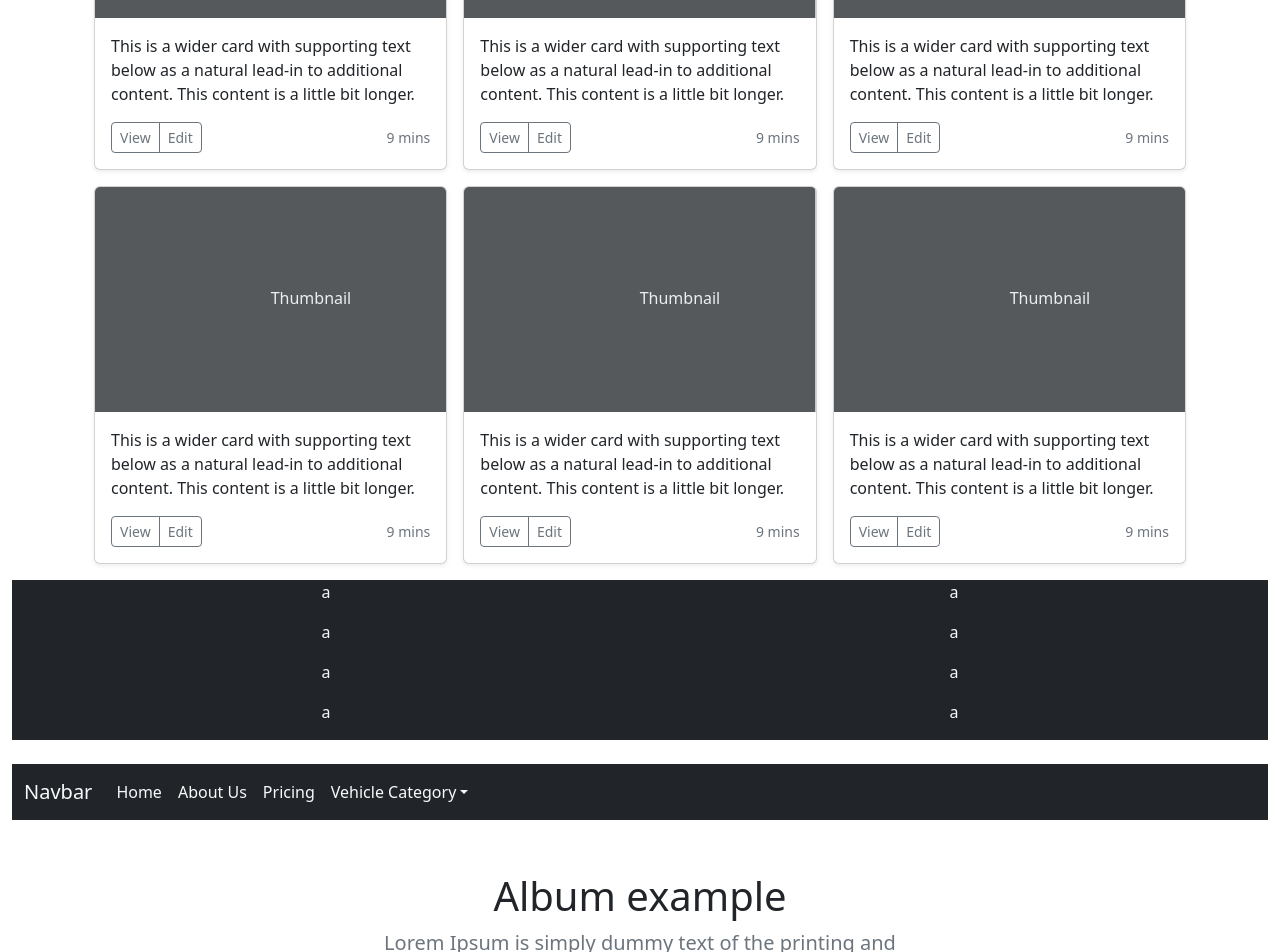
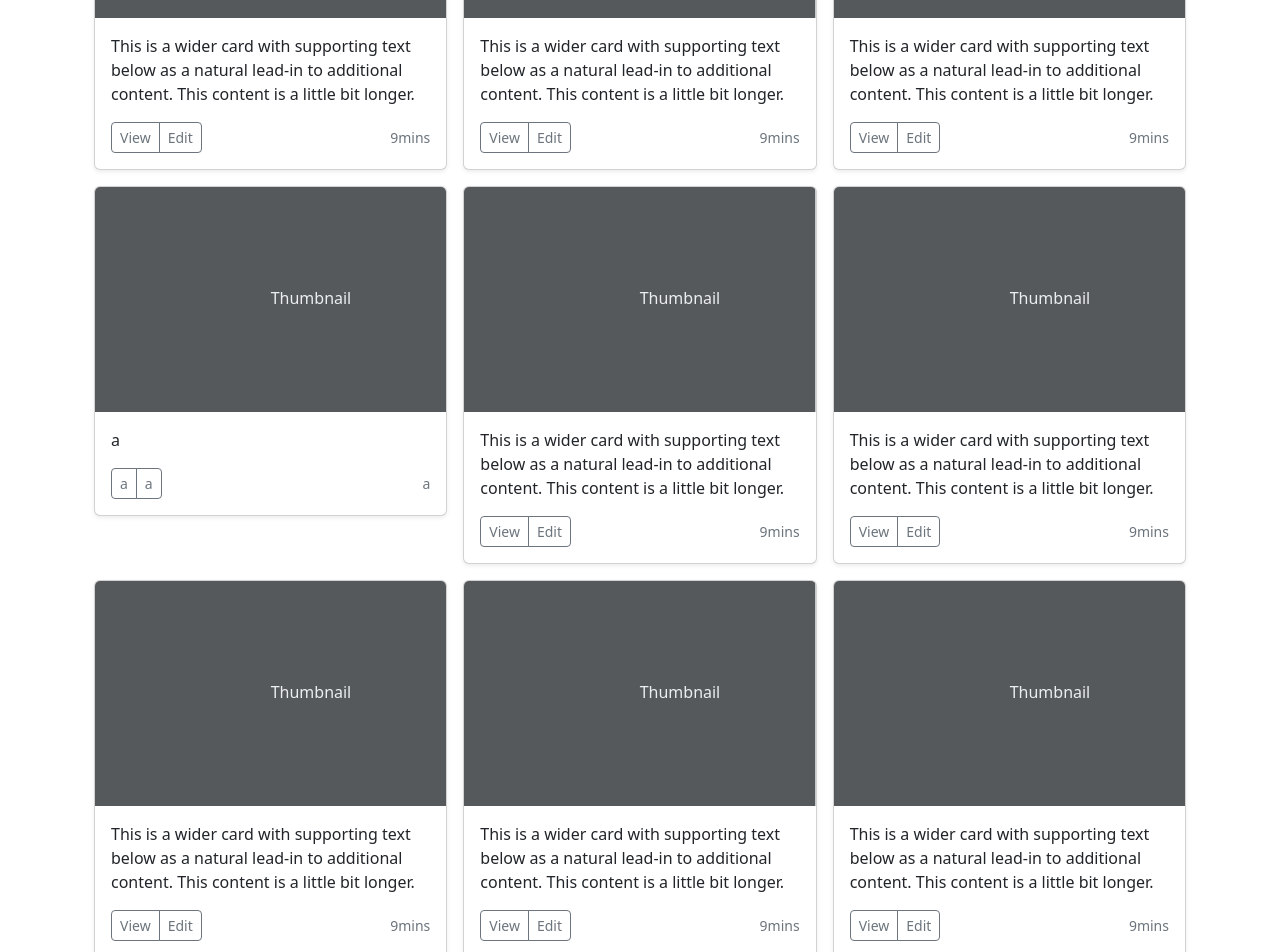
Before and after one commit to FSTeam3/ReactStatic, a React (Create React App) app: page / in a window 1280 px wide. Shown: the part 1080-2032 px from the top of the page. Built offline with nearby package versions, Linux system fonts and the light colour scheme.

Commit message:
Card data added and nade generalised

```diff
--- a/src/App.js
+++ b/src/App.js
@@ -8,6 +8,7 @@ import Forms from './compo/Forms';
 function App() {
   return (
   <div>
+
       <Header />
       <Home />
       <Footers />
--- a/src/compo/Ca.js
+++ b/src/compo/Ca.js
@@ -1,110 +1,30 @@
 import React from 'react'
-
+import Card_data from '../datas/Card_data'
 const Ca = () => {
   return (
     <div class="container">
-
       <div class="row row-cols-1 row-cols-sm-2 row-cols-md-3 g-3">
-        <div class="col">
+        {Card_data.map((data) => {
+          return <div class="col">
             <div class="card shadow-sm">
               <svg class="bd-placeholder-img card-img-top" width="100%" height="225" xmlns="http://www.w3.org/2000/svg" role="img" aria-label="Placeholder: Thumbnail" preserveAspectRatio="xMidYMid slice" focusable="false"><title>Placeholder</title><rect width="100%" height="100%" fill="#55595c"></rect><text x="50%" y="50%" fill="#eceeef" dy=".3em">Thumbnail</text></svg>
 
               <div class="card-body">
-              <p class="card-text">This is a wider card with supporting text below as a natural lead-in to additional content. This content is a little bit longer.</p>
+                <p class="card-text">{data.p}</p>
                 <div class="d-flex justify-content-between align-items-center">
                   <div class="btn-group">
-                  <button type="button" class="btn btn-sm btn-outline-secondary">View</button>
-                  <button type="button" class="btn btn-sm btn-outline-secondary">Edit</button>
+                    <button type="button" class="btn btn-sm btn-outline-secondary">{data.btn1}</button>
+                    <button type="button" class="btn btn-sm btn-outline-secondary">{data.btn2}</button>
                   </div>
-                <small class="text-muted">9 mins</small>
+                  <small class="text-muted">{data.min}</small>
                 </div>
               </div>
             </div>
           </div>
-        <div class="col">
-          <div class="card shadow-sm">
-            <svg class="bd-placeholder-img card-img-top" width="100%" height="225" xmlns="http://www.w3.org/2000/svg" role="img" aria-label="Placeholder: Thumbnail" preserveAspectRatio="xMidYMid slice" focusable="false"><title>Placeholder</title><rect width="100%" height="100%" fill="#55595c"></rect><text x="50%" y="50%" fill="#eceeef" dy=".3em">Thumbnail</text></svg>
-
-            <div class="card-body">
-              <p class="card-text">This is a wider card with supporting text below as a natural lead-in to additional content. This content is a little bit longer.</p>
-              <div class="d-flex justify-content-between align-items-center">
-                <div class="btn-group">
-                  <button type="button" class="btn btn-sm btn-outline-secondary">View</button>
-                  <button type="button" class="btn btn-sm btn-outline-secondary">Edit</button>
-                </div>
-                <small class="text-muted">9 mins</small>
-              </div>
-            </div>
-          </div>
-        </div>
-        <div class="col">
-          <div class="card shadow-sm">
-            <svg class="bd-placeholder-img card-img-top" width="100%" height="225" xmlns="http://www.w3.org/2000/svg" role="img" aria-label="Placeholder: Thumbnail" preserveAspectRatio="xMidYMid slice" focusable="false"><title>Placeholder</title><rect width="100%" height="100%" fill="#55595c"></rect><text x="50%" y="50%" fill="#eceeef" dy=".3em">Thumbnail</text></svg>
-
-            <div class="card-body">
-              <p class="card-text">This is a wider card with supporting text below as a natural lead-in to additional content. This content is a little bit longer.</p>
-              <div class="d-flex justify-content-between align-items-center">
-                <div class="btn-group">
-                  <button type="button" class="btn btn-sm btn-outline-secondary">View</button>
-                  <button type="button" class="btn btn-sm btn-outline-secondary">Edit</button>
-                </div>
-                <small class="text-muted">9 mins</small>
-              </div>
-            </div>
+        })}
       </div>
     </div>
 
-
-        <div class="col">
-          <div class="card shadow-sm">
-            <svg class="bd-placeholder-img card-img-top" width="100%" height="225" xmlns="http://www.w3.org/2000/svg" role="img" aria-label="Placeholder: Thumbnail" preserveAspectRatio="xMidYMid slice" focusable="false"><title>Placeholder</title><rect width="100%" height="100%" fill="#55595c"></rect><text x="50%" y="50%" fill="#eceeef" dy=".3em">Thumbnail</text></svg>
-
-            <div class="card-body">
-              <p class="card-text">This is a wider card with supporting text below as a natural lead-in to additional content. This content is a little bit longer.</p>
-              <div class="d-flex justify-content-between align-items-center">
-                <div class="btn-group">
-                  <button type="button" class="btn btn-sm btn-outline-secondary">View</button>
-                  <button type="button" class="btn btn-sm btn-outline-secondary">Edit</button>
-                </div>
-                <small class="text-muted">9 mins</small>
-              </div>
-            </div>
-          </div>
-        </div>
-        <div class="col">
-          <div class="card shadow-sm">
-            <svg class="bd-placeholder-img card-img-top" width="100%" height="225" xmlns="http://www.w3.org/2000/svg" role="img" aria-label="Placeholder: Thumbnail" preserveAspectRatio="xMidYMid slice" focusable="false"><title>Placeholder</title><rect width="100%" height="100%" fill="#55595c"></rect><text x="50%" y="50%" fill="#eceeef" dy=".3em">Thumbnail</text></svg>
-
-            <div class="card-body">
-              <p class="card-text">This is a wider card with supporting text below as a natural lead-in to additional content. This content is a little bit longer.</p>
-              <div class="d-flex justify-content-between align-items-center">
-                <div class="btn-group">
-                  <button type="button" class="btn btn-sm btn-outline-secondary">View</button>
-                  <button type="button" class="btn btn-sm btn-outline-secondary">Edit</button>
-                </div>
-                <small class="text-muted">9 mins</small>
-              </div>
-            </div>
-          </div>
-        </div>
-        <div class="col">
-          <div class="card shadow-sm">
-            <svg class="bd-placeholder-img card-img-top" width="100%" height="225" xmlns="http://www.w3.org/2000/svg" role="img" aria-label="Placeholder: Thumbnail" preserveAspectRatio="xMidYMid slice" focusable="false"><title>Placeholder</title><rect width="100%" height="100%" fill="#55595c"></rect><text x="50%" y="50%" fill="#eceeef" dy=".3em">Thumbnail</text></svg>
-
-            <div class="card-body">
-              <p class="card-text">This is a wider card with supporting text below as a natural lead-in to additional content. This content is a little bit longer.</p>
-              <div class="d-flex justify-content-between align-items-center">
-                <div class="btn-group">
-                  <button type="button" class="btn btn-sm btn-outline-secondary">View</button>
-                  <button type="button" class="btn btn-sm btn-outline-secondary">Edit</button>
-                </div>
-                <small class="text-muted">9 mins</small>
-              </div>
-            </div>
-          </div>
-        </div>
-      </div>
-    </div>
   )
 }
 
--- /dev/null
+++ b/src/datas/Card_data.js
@@ -0,0 +1,59 @@
+const Card_Data = [
+    {
+        p : "This is a wider card with supporting text below as a natural lead-in to additional content. This content is a little bit longer.",
+        btn1 : "View",
+        btn2 : "Edit",
+        min : "9mins"
+    },
+    {
+        p : "This is a wider card with supporting text below as a natural lead-in to additional content. This content is a little bit longer.",
+        btn1 : "View",
+        btn2 : "Edit",
+        min : "9mins"
+    },
+    {
+        p : "This is a wider card with supporting text below as a natural lead-in to additional content. This content is a little bit longer.",
+        btn1 : "View",
+        btn2 : "Edit",
+        min : "9mins"
+    },
+    {
+        p : "a",
+        btn1 : "a",
+        btn2 : "a",
+        min : "a"
+    },
+    {
+        p : "This is a wider card with supporting text below as a natural lead-in to additional content. This content is a little bit longer.",
+        btn1 : "View",
+        btn2 : "Edit",
+        min : "9mins"
+    },
+    {
+        p : "This is a wider card with supporting text below as a natural lead-in to additional content. This content is a little bit longer.",
+        btn1 : "View",
+        btn2 : "Edit",
+        min : "9mins"
+    },
+    {
+        p : "This is a wider card with supporting text below as a natural lead-in to additional content. This content is a little bit longer.",
+        btn1 : "View",
+        btn2 : "Edit",
+        min : "9mins"
+    },
+    {
+        p : "This is a wider card with supporting text below as a natural lead-in to additional content. This content is a little bit longer.",
+        btn1 : "View",
+        btn2 : "Edit",
+        min : "9mins"
+    },
+    {
+        p : "This is a wider card with supporting text below as a natural lead-in to additional content. This content is a little bit longer.",
+        btn1 : "View",
+        btn2 : "Edit",
+        min : "9mins"
+    },
+
+]
+
+export default Card_Data
```
Lines whose indentation alone changed are shown as unchanged.
